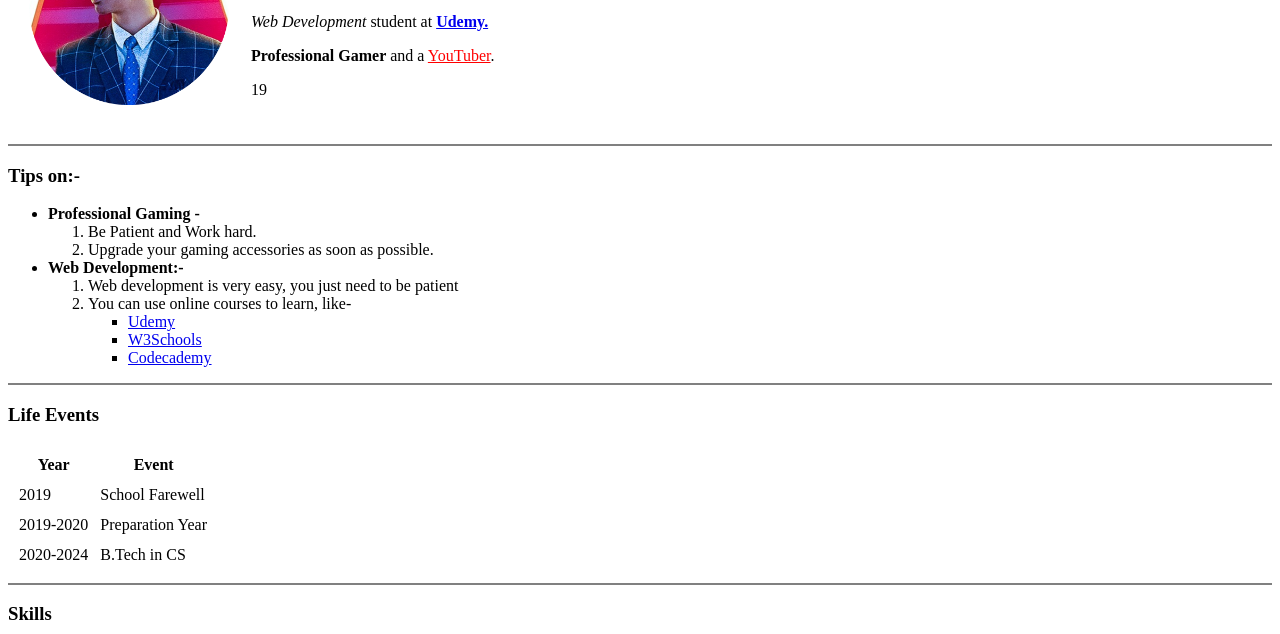
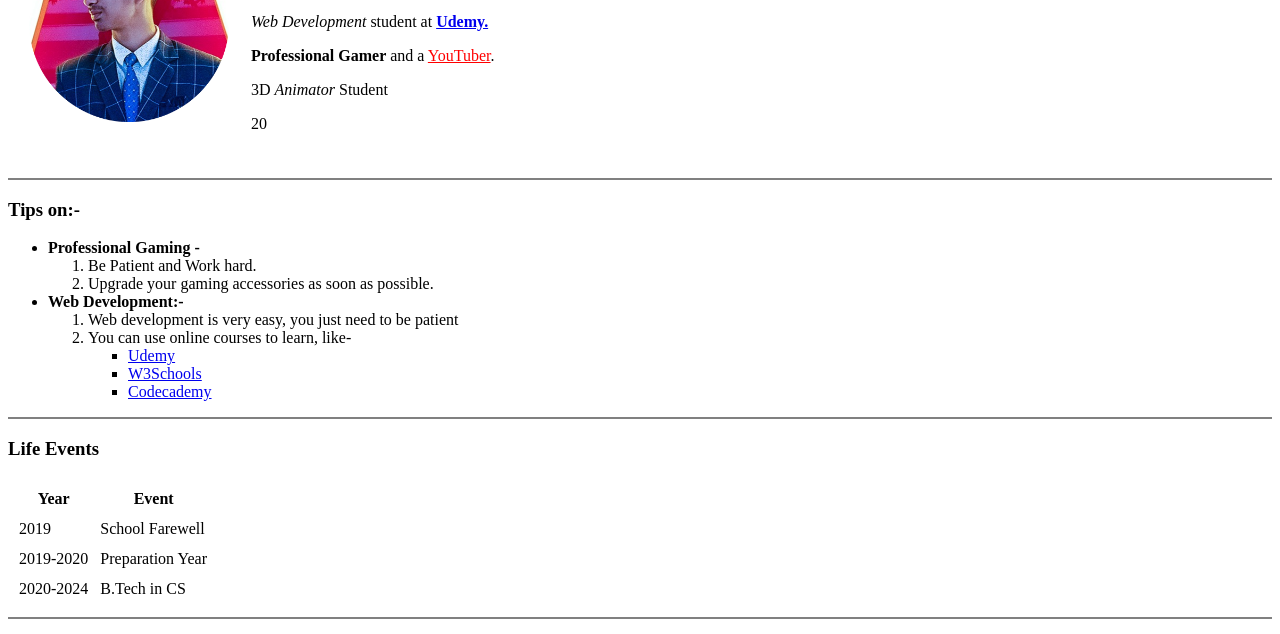
Before and after one commit to jay-sagar/First-Web-PortFolio-Project, a plain HTML site: page index.html in a window 1280 px wide. Shown: the part 130-764 px from the top of the page. Drawn offline with Linux system fonts and the light colour scheme.

Commit message:
Update index.html

```diff
--- a/index.html
+++ b/index.html
@@ -14,7 +14,8 @@
         <h1> Jay Sagar </h1>
         <p> <em>Batchelor of Technology</em> in <strong>Computer Science.</strong></p>
         <p> <em>Web Development</em> student at <strong><a href="https://www.udemy.com/">Udemy.</a></strong></p>        <p><strong>Professional Gamer</strong> and a <a href="https://www.youtube.com/channel/UCTm2GvvK-09ImJmNmRpSWhg?view_as=subscriber" style="color:red">YouTuber</a>.</p>
-        <p>19</p>
+        <P> 3D <em>Animator</em> Student </p>
+        <p>20</p>
       </td>
     </tr>
   </table>
```
